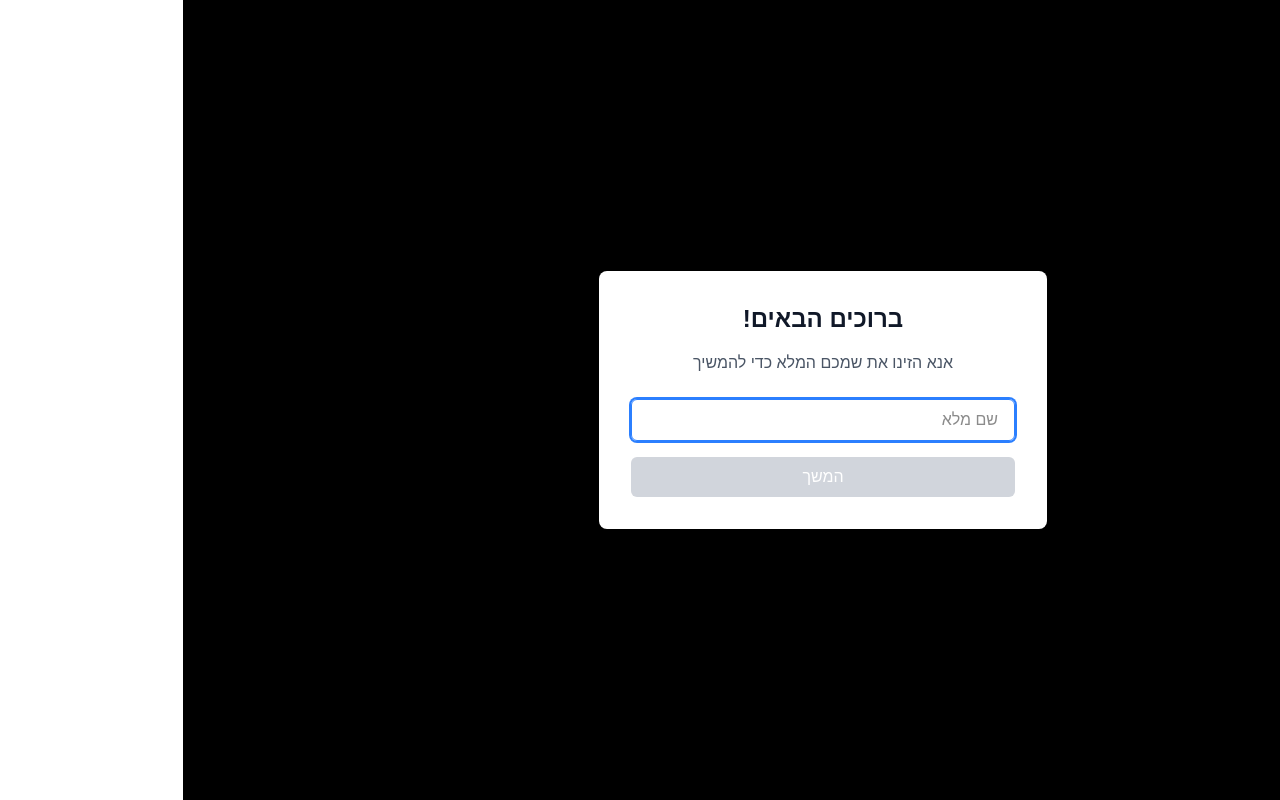
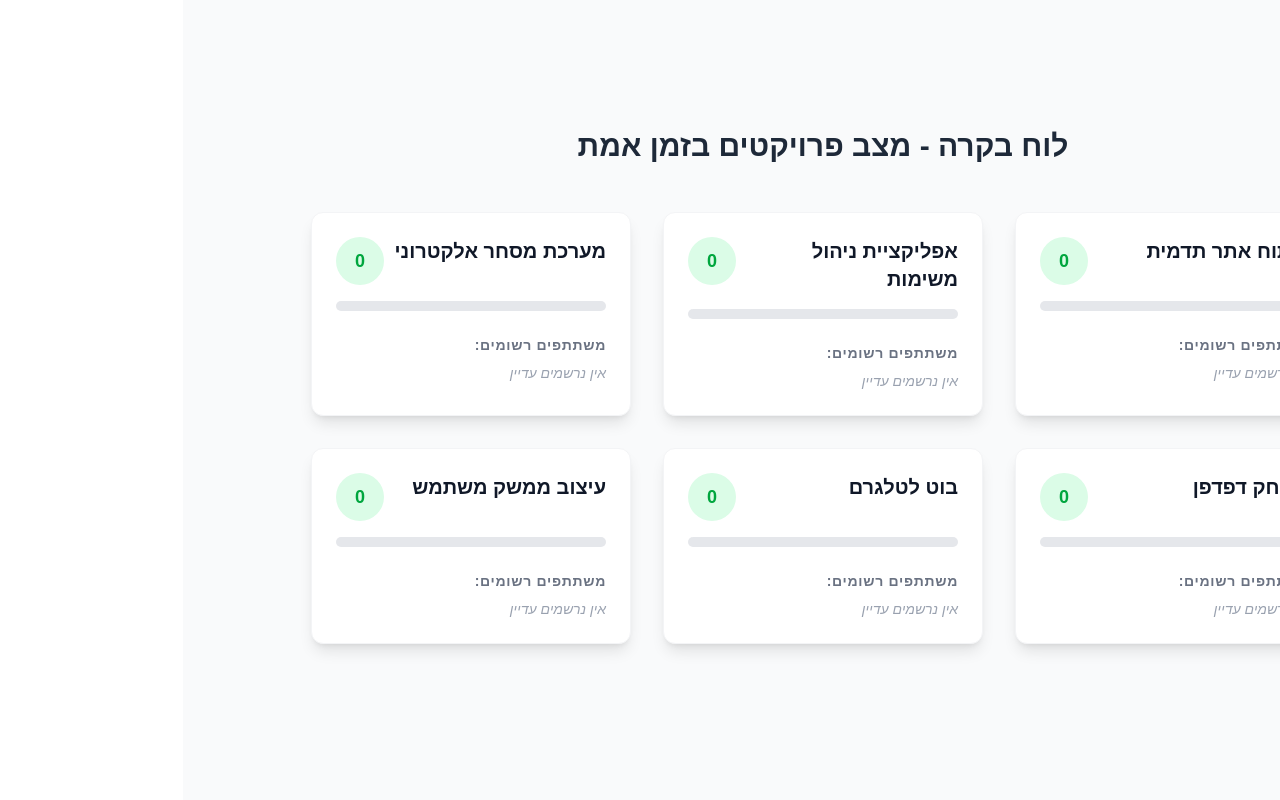
Before and after one commit to yarom67/Stuff-Project, a Next.js app: page / in a window 1280 px wide. Built offline with nearby package versions, Linux system fonts and the light colour scheme.

Commit message:
Implement in-memory real-time dashboard

```diff
--- a/package.json
+++ b/package.json
@@ -9,6 +9,7 @@
     "lint": "eslint"
   },
   "dependencies": {
+    "firebase": "^12.6.0",
     "next": "16.0.3",
     "react": "19.2.0",
     "react-dom": "19.2.0"
--- /dev/null
+++ b/src/app/api/projects/route.ts
@@ -0,0 +1,106 @@
+import { NextResponse } from 'next/server';
+import { Project } from '../../../types';
+
+// In-memory storage
+let projects: Project[] = [
+    {
+        id: '1',
+        name: 'פיתוח אתר תדמית',
+        description: 'בניית אתר תדמית לעסק קטן הכולל דף בית, אודות, שירותים ויצירת קשר.',
+        capacity: 4,
+        currentCount: 0,
+        users: [],
+    },
+    {
+        id: '2',
+        name: 'אפליקציית ניהול משימות',
+        description: 'פיתוח אפליקציה לניהול משימות אישיות וצוותיות עם תמיכה בהתראות.',
+        capacity: 4,
+        currentCount: 0,
+        users: [],
+    },
+    {
+        id: '3',
+        name: 'מערכת מסחר אלקטרוני',
+        description: 'הקמת חנות וירטואלית עם קטלוג מוצרים, עגלת קניות וסליקה.',
+        capacity: 4,
+        currentCount: 0,
+        users: [],
+    },
+    {
+        id: '4',
+        name: 'משחק דפדפן',
+        description: 'פיתוח משחק דפדפן פשוט בטכנולוגיות Web (HTML5, Canvas).',
+        capacity: 4,
+        currentCount: 0,
+        users: [],
+    },
+    {
+        id: '5',
+        name: 'בוט לטלגרם',
+        description: 'יצירת בוט לטלגרם המספק מידע אוטומטי ושירות לקוחות בסיסי.',
+        capacity: 4,
+        currentCount: 0,
+        users: [],
+    },
+    {
+        id: '6',
+        name: 'עיצוב ממשק משתמש',
+        description: 'עיצוב UI/UX לאפליקציית מובייל חדשה בתחום הכושר והבריאות.',
+        capacity: 4,
+        currentCount: 0,
+        users: [],
+    },
+];
+
+export async function GET() {
+    return NextResponse.json(projects);
+}
+
+export async function POST(request: Request) {
+    const body = await request.json();
+    const { projectId, userName, action } = body;
+
+    if (!projectId || !userName || !action) {
+        return NextResponse.json({ error: 'Missing required fields' }, { status: 400 });
+    }
+
+    const projectIndex = projects.findIndex(p => p.id === projectId);
+    if (projectIndex === -1) {
+        return NextResponse.json({ error: 'Project not found' }, { status: 404 });
+    }
+
+    const project = projects[projectIndex];
+
+    if (action === 'join') {
+        if (project.currentCount >= project.capacity) {
+            return NextResponse.json({ error: 'Project is full' }, { status: 400 });
+        }
+        if (project.users.includes(userName)) {
+            return NextResponse.json({ error: 'User already in project' }, { status: 400 });
+        }
+
+        // Remove user from other projects first (enforce single project rule)
+        projects = projects.map(p => {
+            if (p.users.includes(userName)) {
+                return {
+                    ...p,
+                    users: p.users.filter(u => u !== userName),
+                    currentCount: p.users.filter(u => u !== userName).length
+                };
+            }
+            return p;
+        });
+
+        // Re-fetch project after potential modification above
+        const updatedProjectIndex = projects.findIndex(p => p.id === projectId);
+        projects[updatedProjectIndex].users.push(userName);
+        projects[updatedProjectIndex].currentCount = projects[updatedProjectIndex].users.length;
+
+    } else if (action === 'leave') {
+        projects[projectIndex].users = project.users.filter(u => u !== userName);
+        projects[projectIndex].currentCount = projects[projectIndex].users.length;
+    }
+
+    return NextResponse.json(projects);
+}
--- a/src/app/page.tsx
+++ b/src/app/page.tsx
@@ -1,15 +1,25 @@
 import Image from "next/image";
 import ProjectList from "@/components/ProjectList";
+import DashboardView from "@/components/DashboardView";
 
 export default function Home() {
   return (
     <main className="min-h-screen p-8 md:p-24 bg-gray-50">
       <div className="max-w-7xl mx-auto">
-        <header className="mb-12 text-center">
+        <header className="mb-12 text-center md:hidden">
           <h1 className="text-4xl font-bold text-gray-900 mb-4">בחירת פרויקט גמר</h1>
           <p className="text-xl text-gray-600">אנא בחרו את הפרויקט אליו תרצו להצטרף. שימו לב: ניתן להצטרף לפרויקט אחד בלבד.</p>
         </header>
-        <ProjectList />
+
+        {/* Desktop View - Dashboard */}
+        <div className="hidden md:block">
+          <DashboardView />
+        </div>
+
+        {/* Mobile View - Action */}
+        <div className="block md:hidden">
+          <ProjectList />
+        </div>
       </div>
     </main>
   );
--- /dev/null
+++ b/src/components/DashboardView.tsx
@@ -0,0 +1,75 @@
+"use client";
+
+import React, { useEffect, useState } from 'react';
+import { Project } from '../types';
+
+export default function DashboardView() {
+    const [projects, setProjects] = useState<Project[]>([]);
+    const [loading, setLoading] = useState(true);
+
+    useEffect(() => {
+        const fetchProjects = async () => {
+            try {
+                const res = await fetch('/api/projects');
+                if (res.ok) {
+                    const data = await res.json();
+                    setProjects(data);
+                }
+            } catch (error) {
+                console.error('Failed to fetch projects:', error);
+            } finally {
+                setLoading(false);
+            }
+        };
+
+        fetchProjects();
+        const interval = setInterval(fetchProjects, 1000); // Poll every 1 second
+
+        return () => clearInterval(interval);
+    }, []);
+
+    if (loading) {
+        return <div className="flex justify-center items-center h-64 text-xl text-gray-600">טוען נתונים...</div>;
+    }
+
+    return (
+        <div className="p-8">
+            <h2 className="text-3xl font-bold text-center mb-12 text-gray-800">לוח בקרה - מצב פרויקטים בזמן אמת</h2>
+            <div className="grid grid-cols-1 md:grid-cols-2 lg:grid-cols-3 gap-8">
+                {projects.map((project) => (
+                    <div key={project.id} className="bg-white rounded-xl shadow-lg p-6 border border-gray-100 relative overflow-hidden">
+                        <div className="absolute top-0 right-0 w-2 h-full bg-blue-500 opacity-0 transition-opacity duration-300 group-hover:opacity-100"></div>
+                        <div className="flex justify-between items-start mb-4">
+                            <h3 className="text-xl font-bold text-gray-900">{project.name}</h3>
+                            <div className={`flex items-center justify-center w-12 h-12 rounded-full ${project.currentCount >= project.capacity ? 'bg-red-100 text-red-600' : 'bg-green-100 text-green-600'}`}>
+                                <span className="text-lg font-bold">{project.currentCount}</span>
+                            </div>
+                        </div>
+                        <div className="w-full bg-gray-200 rounded-full h-2.5 mb-6">
+                            <div
+                                className={`h-2.5 rounded-full ${project.currentCount >= project.capacity ? 'bg-red-500' : 'bg-blue-500'}`}
+                                style={{ width: `${(project.currentCount / project.capacity) * 100}%` }}
+                            ></div>
+                        </div>
+
+                        <div>
+                            <h4 className="text-sm font-semibold text-gray-500 mb-2 uppercase tracking-wider">משתתפים רשומים:</h4>
+                            {project.users && project.users.length > 0 ? (
+                                <ul className="space-y-2">
+                                    {project.users.map((user, index) => (
+                                        <li key={index} className="flex items-center text-gray-700 bg-gray-50 px-3 py-1.5 rounded-md">
+                                            <div className="w-2 h-2 bg-blue-400 rounded-full ml-2"></div>
+                                            {user}
+                                        </li>
+                                    ))}
+                                </ul>
+                            ) : (
+                                <p className="text-gray-400 italic text-sm">אין נרשמים עדיין</p>
+                            )}
+                        </div>
+                    </div>
+                ))}
+            </div>
+        </div>
+    );
+}
--- a/src/components/ProjectList.tsx
+++ b/src/components/ProjectList.tsx
@@ -62,36 +62,57 @@
     const [userName, setUserName] = useState<string>('');
     const [isModalOpen, setIsModalOpen] = useState(true);
 
+    // Poll for updates
+    useEffect(() => {
+        const fetchProjects = async () => {
+            try {
+                const res = await fetch('/api/projects');
+                if (res.ok) {
+                    const data = await res.json();
+                    setProjects(data);
+                }
+            } catch (error) {
+                console.error('Failed to fetch projects:', error);
+            }
+        };
+
+        fetchProjects();
+        const interval = setInterval(fetchProjects, 1000);
+
+        return () => clearInterval(interval);
+    }, []);
+
     const handleNameSubmit = (name: string) => {
         setUserName(name);
         setIsModalOpen(false);
     };
 
-    const handleJoin = (projectId: string) => {
+    const handleJoin = async (projectId: string) => {
         if (!userName) return;
 
-        if (joinedProjectId === projectId) {
-            // Leave project
-            setProjects(prev => prev.map(p =>
-                p.id === projectId ? {
-                    ...p,
-                    currentCount: p.currentCount - 1,
-                    users: p.users.filter(u => u !== userName)
-                } : p
-            ));
-            setJoinedProjectId(null);
-        } else {
-            // Join project
-            if (joinedProjectId) return; // Already joined another project
+        const action = joinedProjectId === projectId ? 'leave' : 'join';
 
-            setProjects(prev => prev.map(p =>
-                p.id === projectId ? {
-                    ...p,
-                    currentCount: p.currentCount + 1,
-                    users: [...p.users, userName]
-                } : p
-            ));
-            setJoinedProjectId(projectId);
+        try {
+            const res = await fetch('/api/projects', {
+                method: 'POST',
+                headers: { 'Content-Type': 'application/json' },
+                body: JSON.stringify({ projectId, userName, action }),
+            });
+
+            if (res.ok) {
+                const updatedProjects = await res.json();
+                setProjects(updatedProjects);
+                if (action === 'join') {
+                    setJoinedProjectId(projectId);
+                } else {
+                    setJoinedProjectId(null);
+                }
+            } else {
+                const errorData = await res.json();
+                alert(errorData.error); // Simple error handling
+            }
+        } catch (error) {
+            console.error('Failed to update project:', error);
         }
     };
 
```
Also changed, not shown: 1 other file (tests, documents, lock files or other folders).
